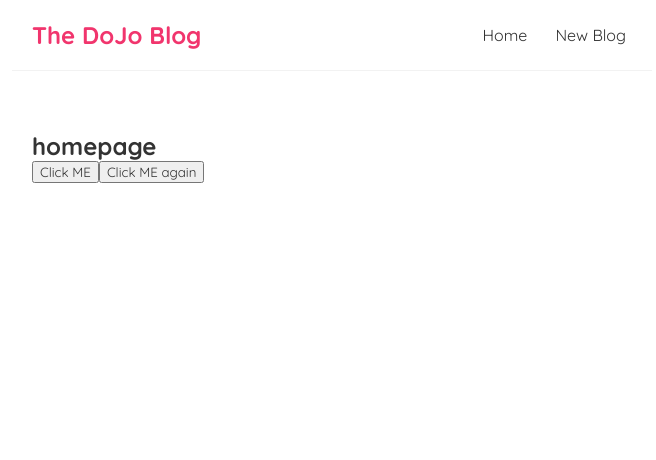
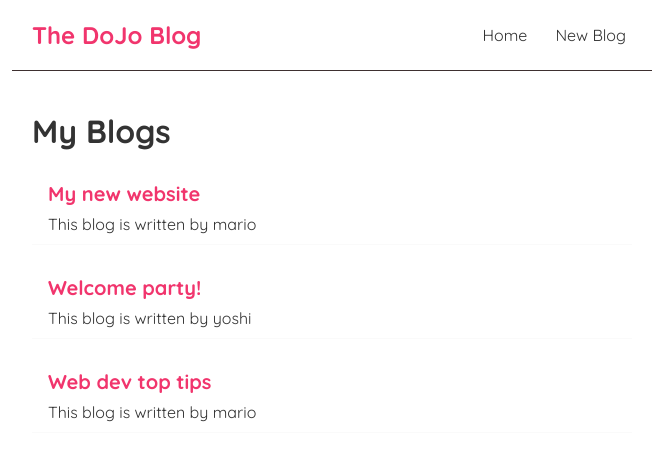
Before and after one commit to forks007/dojo-blog-react, a React (Create React App) app in the folder dojo-blog/: page / in a window 1280 px wide. Shown: the top 460 px of the page, without its empty margins (308-964 px from the left). Built offline with nearby package versions, Linux system fonts and the light colour scheme.

Commit message:
10th tutorial

```diff
--- a/dojo-blog/src/Home.js
+++ b/dojo-blog/src/Home.js
@@ -1,15 +1,27 @@
+import { useState } from "react";
+
+
+
 const Home = () => {
-    const handleClick = (e) => {
-        console.log("Hello Ninjas",e)
-    }
-    const handleClickAgain = (name,e) => {
-        console.log(`Hello ${name} ${e.target} `)
-    }
+    const [blogs , setBlog] = useState([
+    { title: 'My new website', body: 'lorem ipsum...', author: 'mario', id: 1 },
+    { title: 'Welcome party!', body: 'lorem ipsum...', author: 'yoshi', id: 2 },
+    { title: 'Web dev top tips', body: 'lorem ipsum...', author: 'mario', id: 3 }
+
+    ])
+
+
+
     return (
         <div className="home">
-            <h2>homepage</h2>
-            <button onClick={handleClick}>Click ME</button>
-            <button onClick={(e)=>handleClickAgain("forks",e)}>Click ME again</button>
+            <h1>My Blogs</h1>
+            {blogs.map((blog)=>(
+                <div className="blog-preview" key={blog.id}>
+                    <h2>{blog.title}</h2>
+                    <div>This blog is written by { blog.author }</div>
+
+                </div>
+            ))}
         </div>
      );
 }
--- a/dojo-blog/src/index.css
+++ b/dojo-blog/src/index.css
@@ -12,7 +12,7 @@
   align-items: center;
   max-width: 600px;
   margin: 0 auto;
-  border-bottom: 1px solid #f2f2f2;
+  border-bottom: 1px solid #3e3030;
 }
 .navbar h1 {
   color: #f1356d;
@@ -31,5 +31,20 @@
 .content {
   max-width: 600px;
   margin: 40px auto;
-  padding: 20px;
+  /* padding: 20px; */
 }
+
+/* blog previews / list */
+.blog-preview {
+  padding: 10px 16px;
+  margin: 20px 0;
+  border-bottom: 1px solid #fafafa;
+}
+.blog-preview:hover {
+  box-shadow: 1px 3px 5px rgba(0,0,0,0.1);
+}
+.blog-preview h2 {
+  font-size: 20px;
+  color: #f1356d;
+  margin-bottom: 8px;
+}
```
